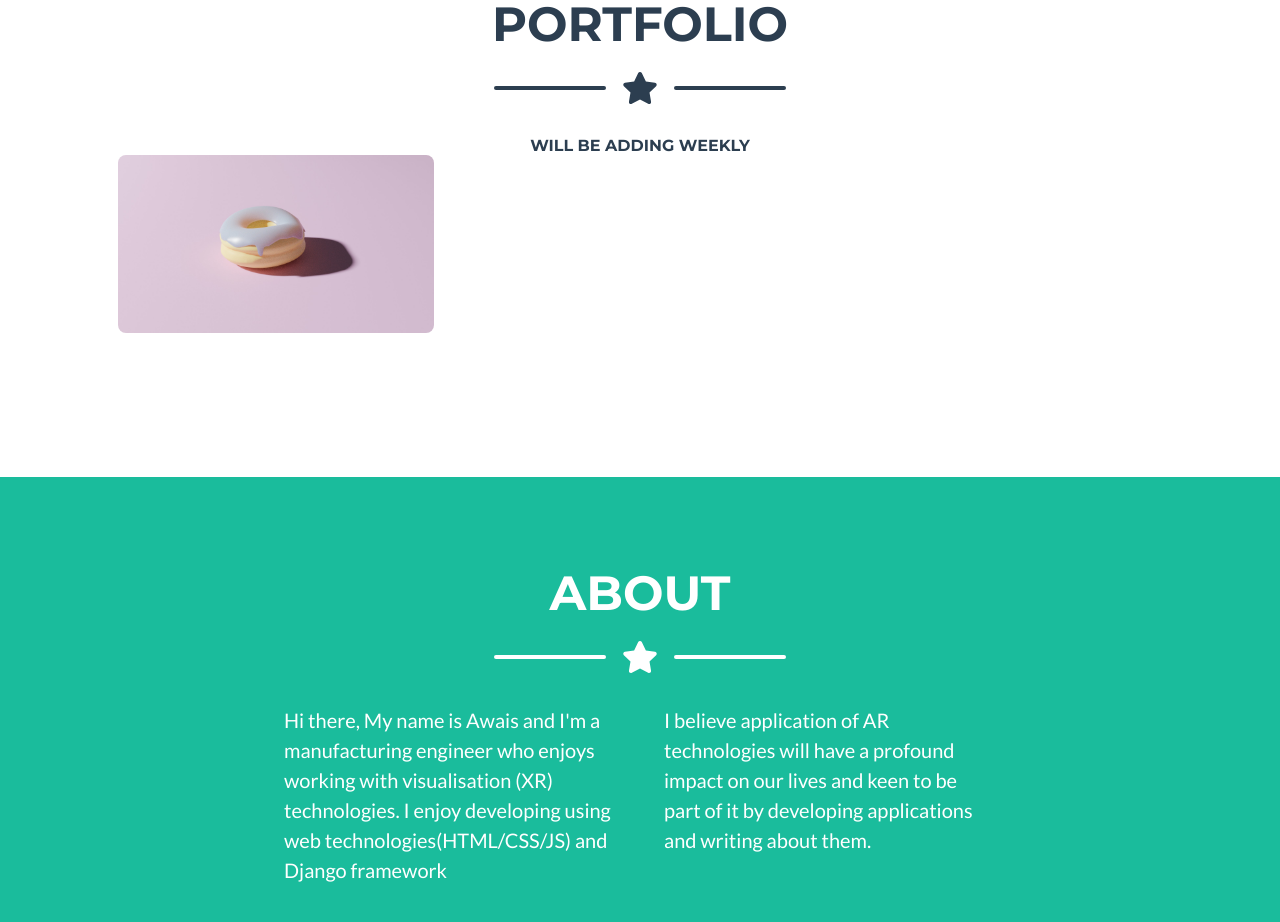
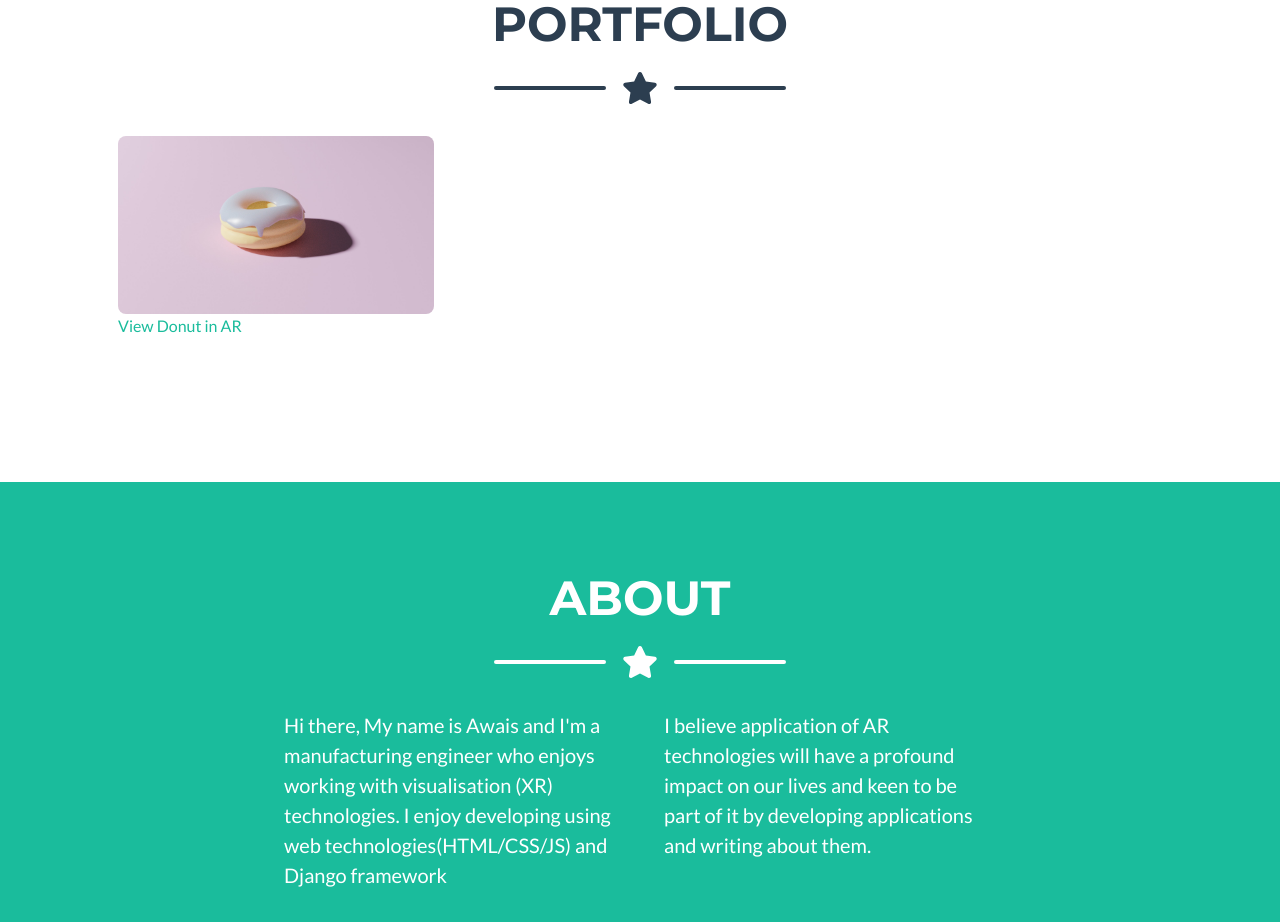
Before and after one commit to awaism47/mywebsite, a plain HTML site: page index.html in a window 1280 px wide. Shown: the part 860-1782 px from the top of the page. Drawn offline with nearby package versions, Linux system fonts and the light colour scheme.

```diff
--- a/index.html
+++ b/index.html
@@ -62,7 +62,7 @@
                     <div class="divider-custom-icon"><i class="fas fa-star"></i></div>
                     <div class="divider-custom-line"></div>
                 </div>
-                <h6 class=" text-center text-uppercase text-secondary mb-0">Will be adding weekly</h6>
+
                 <!-- Portfolio Grid Items-->
                 <div class="col-md-6 col-lg-4 mb-5" >
                   <a href="donut.html">
@@ -74,6 +74,7 @@
                         <img class="img-fluid" src="assets/donut.jpg" alt="" />
                     </div>
                     </a>
+                    <a href="donut.html">View Donut in AR</a>
                 </div>
 
                 </div>
```
Also changed, not shown: donut.html (+1 -1 lines).
